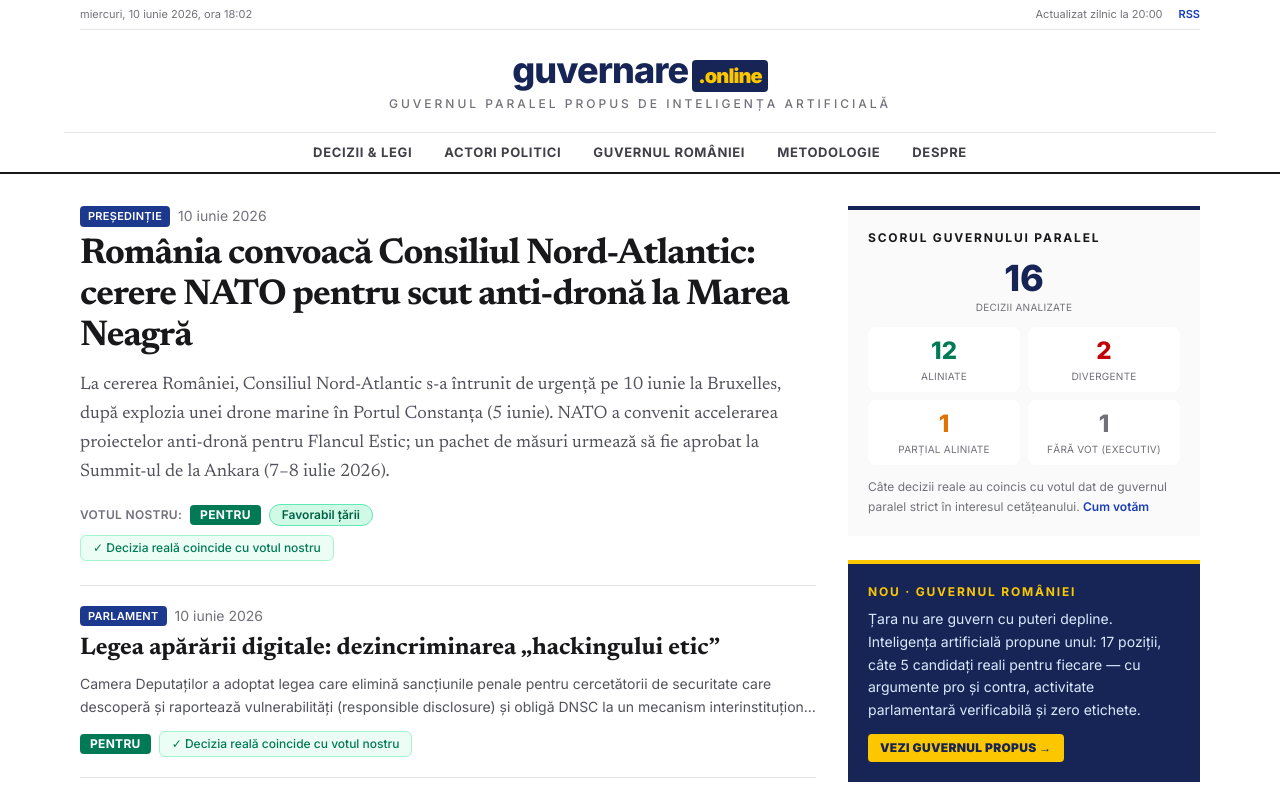
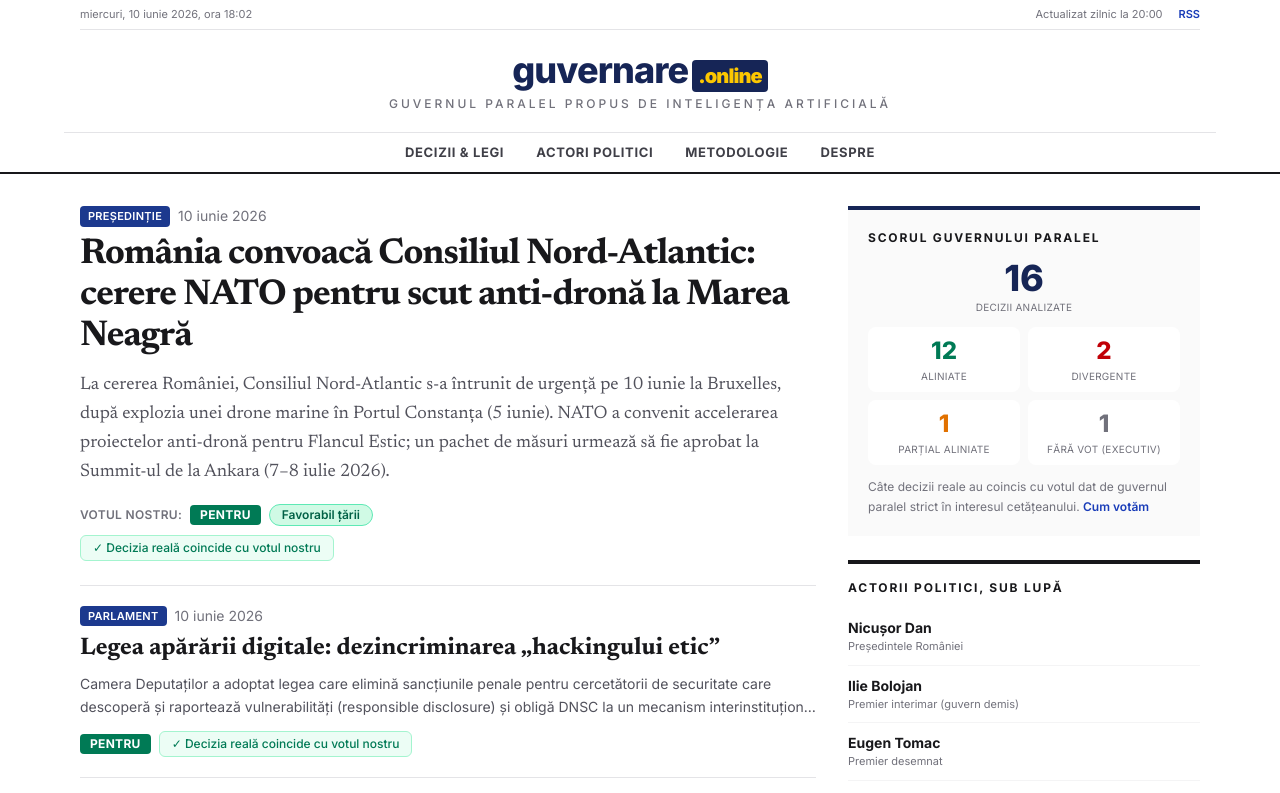
Before and after one commit to mandificator/guvernaire, a Next.js app: page / in a window 1280 px wide. Shown: the top 793 px of the page. Built offline with nearby package versions, Linux system fonts and the light colour scheme.

Commit message:
Dezleaga rubrica Guvernul Romaniei din site: scoasa din meniul de navigare, din caseta de pe pagina principala si din sitemap. Ruta /guvern si /guvern/[slug] raman pe server, accesibile direct, dar nu mai sunt linkate sau promovate motoarelor de cautare

```diff
--- a/app/layout.tsx
+++ b/app/layout.tsx
@@ -60,7 +60,6 @@ export const viewport: Viewport = {
 const nav = [
   { href: "/decizii", label: "Decizii & legi" },
   { href: "/actori", label: "Actori politici" },
-  { href: "/guvern", label: "Guvernul României" },
   { href: "/metodologie", label: "Metodologie" },
   { href: "/despre", label: "Despre" },
 ];
--- a/app/page.tsx
+++ b/app/page.tsx
@@ -123,23 +123,6 @@ export default function Home() {
             </p>
           </div>
 
-          <div className="border-t-4 border-yellow-400 bg-blue-950 p-5 text-white">
-            <h2 className="mb-2 text-xs font-bold uppercase tracking-[0.15em] text-yellow-400">
-              Nou · Guvernul României
-            </h2>
-            <p className="text-sm leading-relaxed text-blue-100">
-              Țara nu are guvern cu puteri depline. Inteligența artificială propune unul: 17
-              poziții, câte 5 candidați reali pentru fiecare — cu argumente pro și contra,
-              activitate parlamentară verificabilă și zero etichete.
-            </p>
-            <Link
-              href="/guvern"
-              className="mt-3 inline-block rounded bg-yellow-400 px-3 py-1.5 text-xs font-black uppercase tracking-wide text-blue-950 hover:bg-yellow-300"
-            >
-              Vezi guvernul propus →
-            </Link>
-          </div>
-
           <div className="border-t-4 border-zinc-900 p-0">
             <h2 className="mb-3 pt-4 text-xs font-bold uppercase tracking-[0.15em] text-zinc-900">
               Actorii politici, sub lupă
--- a/app/sitemap.ts
+++ b/app/sitemap.ts
@@ -1,7 +1,6 @@
 import type { MetadataRoute } from "next";
 import { decizii } from "@/data/decizii";
 import { actori } from "@/data/actori";
-import { pozitiiGuvern } from "@/data/guvern";
 
 const BASE = "https://guvernare.online";
 
@@ -10,7 +9,6 @@ export default function sitemap(): MetadataRoute.Sitemap {
     { url: BASE, changeFrequency: "daily", priority: 1 },
     { url: `${BASE}/decizii`, changeFrequency: "daily", priority: 0.9 },
     { url: `${BASE}/actori`, changeFrequency: "daily", priority: 0.8 },
-    { url: `${BASE}/guvern`, changeFrequency: "weekly", priority: 0.8 },
     { url: `${BASE}/metodologie`, changeFrequency: "monthly", priority: 0.5 },
     { url: `${BASE}/despre`, changeFrequency: "monthly", priority: 0.4 },
     ...decizii.map((d) => ({
@@ -23,10 +21,5 @@ export default function sitemap(): MetadataRoute.Sitemap {
       changeFrequency: "weekly" as const,
       priority: 0.7,
     })),
-    ...pozitiiGuvern.map((p) => ({
-      url: `${BASE}/guvern/${p.slug}`,
-      changeFrequency: "weekly" as const,
-      priority: 0.7,
-    })),
   ];
 }
```
